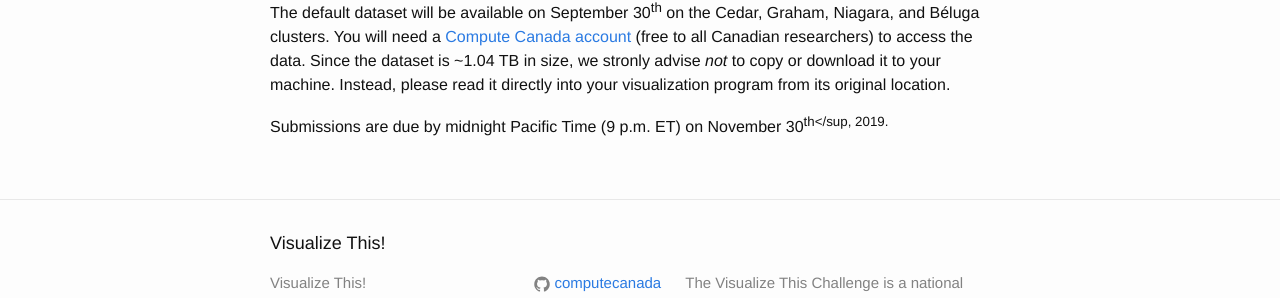
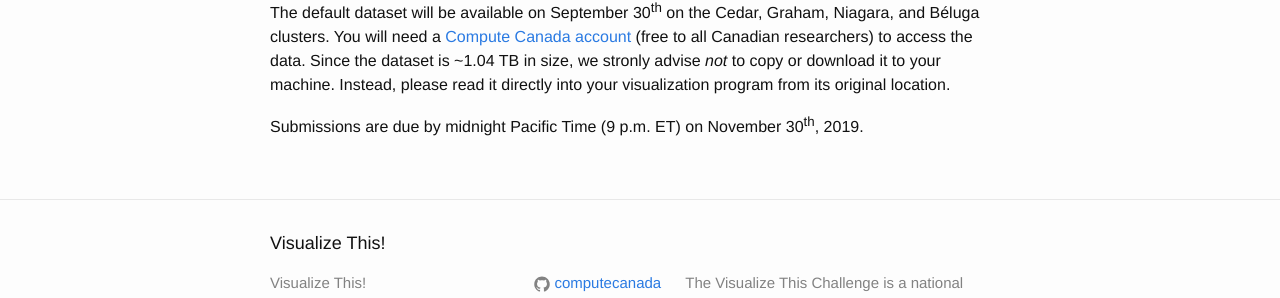
Before and after one commit to ComputeCanada/visualizeThis, a Jekyll site: the page built from _posts/2019-07-15-competition-details.markdown, in a window 1280 px wide and 900 px high, scrolled down 1505 px. Shown: the part 500-798 px from the top of the window. Built offline with Jekyll 4.4.1, drawn with Linux system fonts in a browser that asks for light colours; formulas are drawn with MathJax 3.

Commit message:
2019-Sep-27 08:47

```diff
--- a/_posts/2019-07-15-competition-details.markdown
+++ b/_posts/2019-07-15-competition-details.markdown
@@ -83,7 +83,7 @@ target="_blank">Compute Canada account</a> (free to all Canadian researchers) to
 the dataset is ~1.04 TB in size, we stronly advise *not* to copy or download it to your machine. Instead,
 please read it directly into your visualization program from its original location.
 
-Submissions are due by midnight Pacific Time (9 p.m. ET) on November 30<sup>th</sup, 2019.
+Submissions are due by midnight Pacific Time (9 p.m. ET) on November 30<sup>th</sup>, 2019.
 
 
 
```
